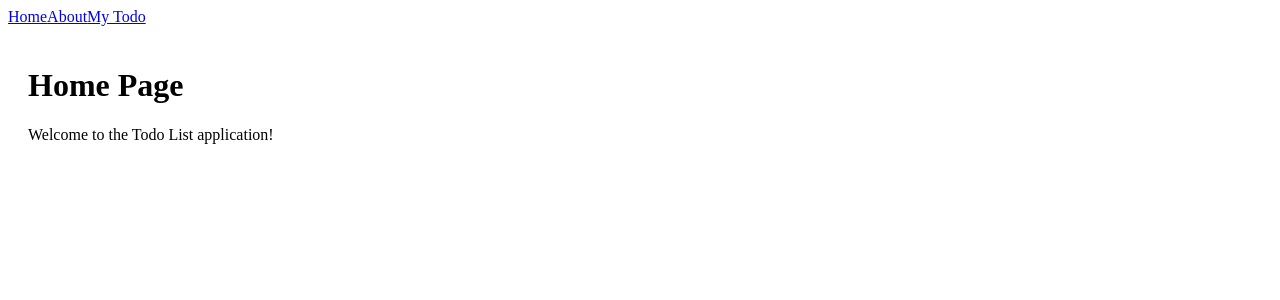
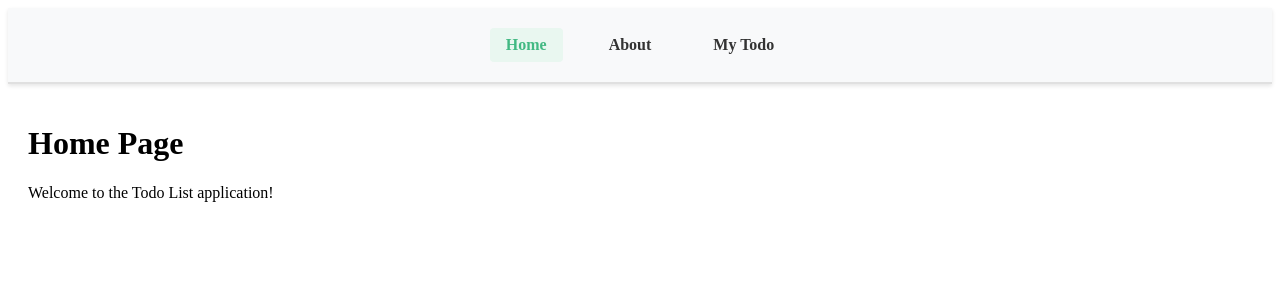
Before and after one commit to drissnafii/todolist-Vue, a Vue app: page / in a window 1280 px wide. Shown: the top 300 px of the page. Built offline with nearby package versions, Linux system fonts and the light colour scheme; the HTML template or start-up script is replaced by a standard one.

Commit message:
style: clean up script tag and organize nav styles for better readability

```diff
--- a/src/App.vue
+++ b/src/App.vue
@@ -1,6 +1,4 @@
-<script setup lang="ts">
-
-</script>
+<script setup lang="ts"></script>
 
 <template>
   <nav>
@@ -10,3 +8,36 @@
   </nav>
   <router-view />
 </template>
+
+<style scoped>
+nav {
+  display: flex;
+  justify-content: center;
+  align-items: center;
+  gap: 30px;
+  padding: 20px;
+  background-color: #f8f9fa;
+  border-bottom: 2px solid #e0e0e0;
+  box-shadow: 0 2px 4px rgba(0, 0, 0, 0.1);
+}
+
+nav a {
+  text-decoration: none;
+  color: #333;
+  font-weight: 600;
+  font-size: 16px;
+  padding: 8px 16px;
+  border-radius: 4px;
+  transition: all 0.3s ease;
+}
+
+nav a:hover {
+  background-color: #e9ecef;
+  color: #42b983;
+}
+
+nav a.router-link-active {
+  color: #42b983;
+  background-color: #e9f7f0;
+}
+</style>
```
